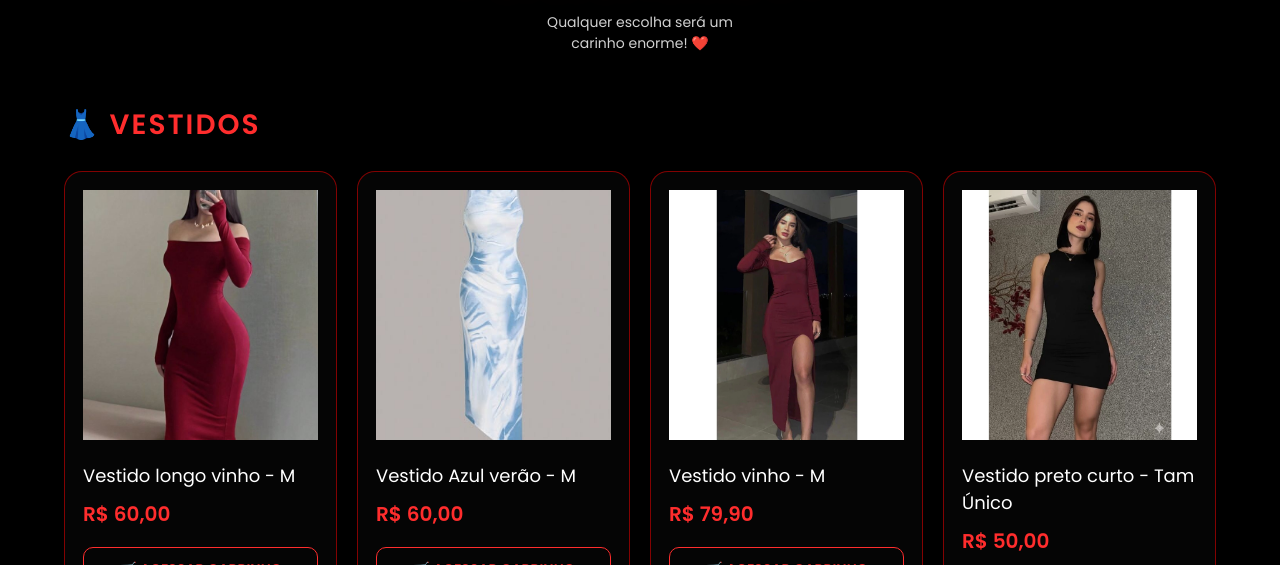
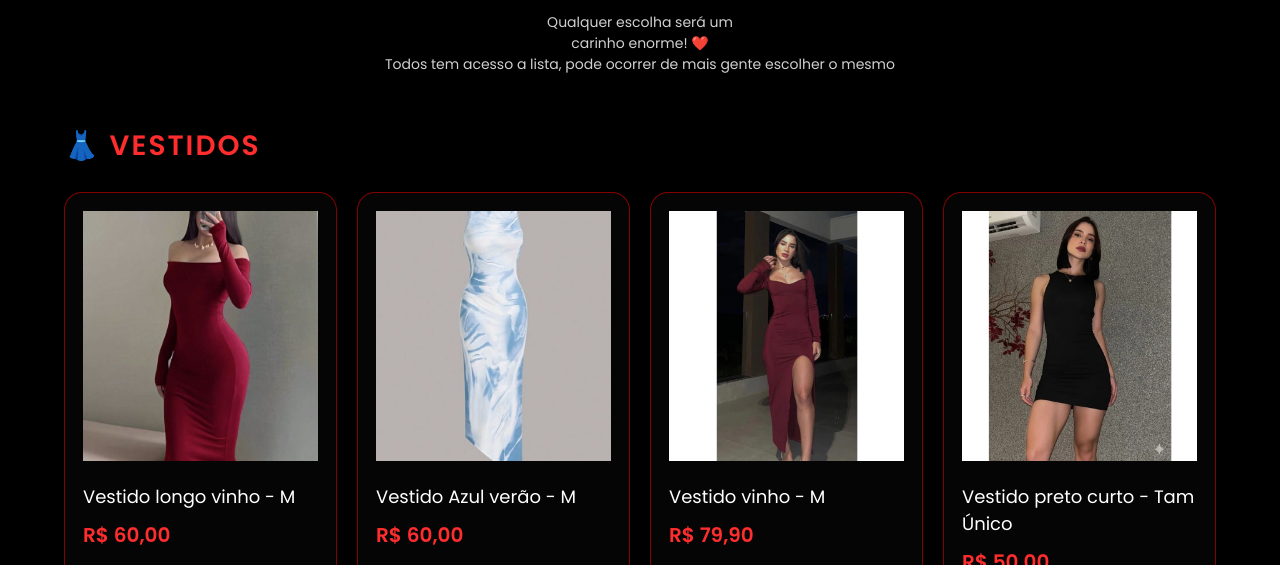
Before and after one commit to KetellynSantos/convite-Kitty, a website: page public/listaPresente.html in a window 1280 px wide. Shown: the part 185-750 px from the top of the page. Drawn offline with nearby package versions, Linux system fonts and the light colour scheme.

Commit message:
Atualizando lista de presente, titulo

```diff
--- a/public/listaPresente.html
+++ b/public/listaPresente.html
@@ -37,6 +37,8 @@
             <p>
                 Qualquer escolha será um <br> carinho enorme! ❤️
             </p>
+
+            <p>Todos tem acesso a lista, pode ocorrer de mais gente escolher o mesmo</p>
 
         </section>
 
```
